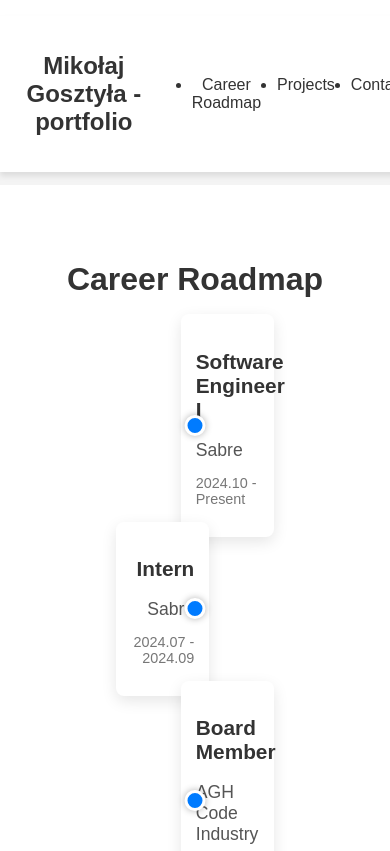
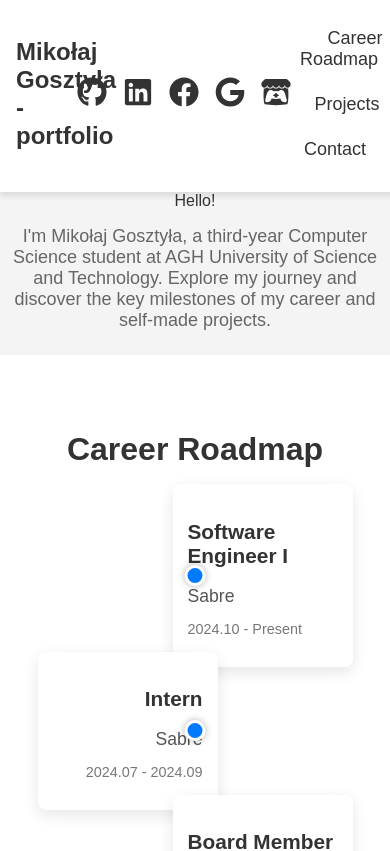
Before and after one commit to Mikosztyla/Mikosztyla.github.io, a React (Create React App) app: page / in a window 390 px wide. Shown: the top 851 px of the page. Built offline with nearby package versions, Linux system fonts and the light colour scheme.

Commit message:
Finishing touches

```diff
--- a/src/Portfolio.css
+++ b/src/Portfolio.css
@@ -15,6 +15,7 @@ body::-webkit-scrollbar {
 
 .portfolio-container {
     font-family: Arial, sans-serif;
+    margin: 0;
     color: #333;
 }
 
@@ -28,30 +29,70 @@ body::-webkit-scrollbar {
     justify-content: space-between;
     align-items: center;
     z-index: 10;
+    margin-top: -20px;
 }
 
 .nav-title {
     font-size: 1.5rem;
     font-weight: bold;
+    width: 33%;
+    text-align: left;
 }
 
 .nav-links {
     display: flex;
-    gap: 16px;
+    gap: 24px;
+    align-items: center;
+    flex-direction: row;
+    justify-content: right;
+    list-style-type: none;
+    width: 33%;
 }
 
 .nav-link {
     text-decoration: none;
     color: #333;
-    transition: color 0.3s;
+    font-weight: 500;
+    font-size: 1.125rem;
+    border-radius: 8px;
+    padding: 8px 16px;
+    transition: all 0.3s ease;
+}
+
+.nav-links .nav-link svg {
+    vertical-align: middle;
+}
+
+.nav-links li:last-child {
+    margin-right: 24px;
+}
+
+.nav-icons {
+    display: flex;
+    align-self: center;
+    justify-content: center;
+    gap: 16px;
+    width: 33%;
+}
+
+.nav-icon {
+    color: #333;
+    transition: color 0.3s, transform 0.2s;
+}
+
+.nav-icon:hover {
+    color: #3498db;
+    transform: scale(1.1);
 }
 
 .nav-link:hover {
-    color: #3498db;
+    background-color: #3498db;
+    color: white;
+    transform: scale(1.05);
 }
-
 .hero-header {
     margin-top: 16px;
+    padding-top: 100px;
     height: 20vh;
     display: flex;
     flex-direction: column;
@@ -126,15 +167,19 @@ body::-webkit-scrollbar {
     overflow: hidden;
 }
 
-.project-card::before {
-    content: "";
+.project-image {
     position: absolute;
     top: 0;
     left: 0;
     width: 100%;
     height: 100%;
-    background: rgba(0, 0, 0, 0);
-    z-index: 0;
+    object-fit: cover;
+    z-index: -1;
+    transition: filter 0.3s ease-in-out;
+}
+
+.project-card:hover .project-image{
+    filter: brightness(0.5);
 }
 
 .project-card:hover::before {
@@ -168,7 +213,7 @@ body::-webkit-scrollbar {
 
 .roadmap-container {
     position: relative;
-    width: 45%;
+    width: 50%;
     margin: 0 auto;
 }
 
@@ -187,6 +232,7 @@ body::-webkit-scrollbar {
     display: flex;
     align-items: center;
     margin-bottom: -15px;
+    width: 100%;
 }
 
 .roadmap-item.left {
@@ -216,6 +262,7 @@ body::-webkit-scrollbar {
     border-radius: 8px;
     box-shadow: 0 5px 15px rgba(0, 0, 0, 0.1);
     width: 40%;
+    min-width: 150px;
 }
 
 .job-title {
@@ -234,3 +281,23 @@ body::-webkit-scrollbar {
     font-size: 0.9rem;
     color: #777;
 }
+
+.align-left {
+    text-align: left;
+}
+
+@media (max-width: 800px) {
+    .nav-links {
+        flex-direction: column;
+    }
+
+    .hero-header {
+        padding-top: 170px;
+    }
+
+    .roadmap-container {
+        position: relative;
+        width: 90%;
+        margin: 0 auto;
+    }
+}
--- a/src/Portfolio.js
+++ b/src/Portfolio.js
@@ -1,5 +1,6 @@
 import React from 'react';
 import './Portfolio.css';
+import { FaGithub, FaLinkedin, FaFacebook, FaGoogle, FaItchIo } from 'react-icons/fa';
 import Roadmap from './RoadMap';
 
 const Portfolio = ({ openProjectDetail }) => {
@@ -7,6 +8,28 @@ const Portfolio = ({ openProjectDetail }) => {
         <div className="portfolio-container">
             <nav className="nav-bar">
                 <h1 className="nav-title">Mikołaj Gosztyła - portfolio</h1>
+                <div className="nav-icons">
+                    <a href={"https://github.com/Mikosztyla"} target="_blank" rel="noopener noreferrer"
+                       className="nav-icon">
+                        <FaGithub size={30}/>
+                    </a>
+                    <a href={"https://www.linkedin.com/in/mikosztyla"} target="_blank" rel="noopener noreferrer"
+                       className="nav-icon">
+                        <FaLinkedin size={30}/>
+                    </a>
+                    <a href={"https://www.facebook.com/Mikosztyla"} target="_blank" rel="noopener noreferrer"
+                       className="nav-icon">
+                        <FaFacebook size={30}/>
+                    </a>
+                    <a href={"mailto:mikosztyla@gmail.com"} target="_blank" rel="noopener noreferrer"
+                       className="nav-icon">
+                        <FaGoogle size={30}/>
+                    </a>
+                    <a href={"https://bulba1265.itch.io/"} target="_blank" rel="noopener noreferrer"
+                       className="nav-icon">
+                        <FaItchIo size={30}/>
+                    </a>
+                </div>
                 <ul className="nav-links">
                     <li><a href="#roadmap" className="nav-link">Career Roadmap</a></li>
                     <li><a href="#projects" className="nav-link">Projects</a></li>
@@ -16,46 +39,57 @@ const Portfolio = ({ openProjectDetail }) => {
 
             <header className="hero-header">
                 Hello!
-                <p className="hero-description">I'm Mikołaj Gosztyła, a third-year Computer Science student at AGH University of Science and Technology. Explore my journey and discover the key milestones of my career and self-made projects.</p>
+                <p className="hero-description">I'm Mikołaj Gosztyła, a third-year Computer Science student at AGH
+                    University of Science and Technology. Explore my journey and discover the key milestones of my
+                    career and self-made projects.</p>
             </header>
 
-            {/* <section id="about" className="about-section">
-                <h2 className="section-title">About Me</h2>
-                <p className="about-description">Hello</p>
-            </section> */}
-
-            <Roadmap />
+            <Roadmap/>
 
             <section id="projects" className="projects-section">
-                <h2 className="section-title">My Projects</h2>
+                <h2 className="section-title">My Games</h2>
                 <div className="projects-grid">
-                    <div className="project-card" onClick={() => openProjectDetail('czasoport')} style={{ backgroundImage: `url(/images/czasoport.png)` }}>
+                    <div className="project-card" onClick={() => openProjectDetail('czasoport')}>
+                        <img className="project-image" src={"/images/czasoport.png"} alt={"czasoport"}/>
                         <h3 className="project-title">Czasoport</h3>
                         <p className="project-description">2D Future Fantasy Adventure and Puzzle game</p>
                     </div>
+                    <div className="project-card" onClick={() => openProjectDetail('thiefGame')}>
+                        <img className="project-image" src={"/images/TheftGame.png"} alt={"Thief Game"}/>
+                        <h3 className="project-title">Thief Game</h3>
+                        <p className="project-description">Will you manage to steal "Mona Lisa"?</p>
+                    </div>
+                    <div className="project-card" onClick={() => openProjectDetail('gears')}>
+                        <img className="project-image" src={"/images/trybiki.png"} alt={"Trycon"}/>
+                        <h3 className="project-title">Trycon</h3>
+                        <p className="project-description">2D platformer game vampire-survivor like</p>
+                    </div>
+                    <div className="project-card" onClick={() => openProjectDetail('lemurs')}>
+                        <img className="project-image" src={"/images/lemury.png"} alt={"Lemuringo"}/>
+                        <h3 className="project-title">Lemuringo</h3>
+                        <p className="project-description">A 2D top-down educational, writing game developed during
+                            HackYeah 2024</p>
+                    </div>
                     <div className="project-card" onClick={() => openProjectDetail('castle')}>
+                        <img className="project-image" src={"/images/zamek.png"} alt={"castle"}/>
                         <h3 className="project-title">Castle</h3>
                         <p className="project-description">Mobile app for kids to encourage active sightseeing</p>
                     </div>
-                    <div className="project-card" onClick={() => openProjectDetail('thiefGame')} style={{ backgroundImage: `url(/images/TheftGame.png)` }}>
-                        <h3 className="project-title">Thief Game</h3>
-                        <p className="project-description">Will you manage to steal MonaLisa?</p>
-                    </div>
+                </div>
+            </section>
+
+            <section id="projects-other" className="projects-section">
+                <h2 className="section-title">Other Projects</h2>
+                <div className="projects-grid">
                     <div className="project-card" onClick={() => openProjectDetail('bridgeAnim')}>
+                        <img className="project-image" src={"/images/most.png"} alt={"Bridge animation"}/>
                         <h3 className="project-title">Bridge animation</h3>
                         <p className="project-description">Animation of walking bridge</p>
                     </div>
-                    <div className="project-card" onClick={() => openProjectDetail('cubeSolver')} style={{ backgroundImage: `url(/images/CubeSolver.png)` }}>
+                    <div className="project-card" onClick={() => openProjectDetail('cubeSolver')}>
+                        <img className="project-image" src={"/images/CubeSolver.png"} alt={"Rubik's cube solver"}/>
                         <h3 className="project-title">Rubik's cube solver</h3>
                         <p className="project-description">3D Rubik's cube simulation with solver (LBL method)</p>
-                    </div>
-                    <div className="project-card" onClick={() => openProjectDetail('gears')} style={{ backgroundImage: `url(/images/trybiki.png)` }}>
-                        <h3 className="project-title">Trycon</h3>
-                        <p className="project-description">2D platformer game vampire-survivor like</p>
-                    </div>
-                    <div className="project-card" onClick={() => openProjectDetail('lemurs')} style={{ backgroundImage: `url(/images/lemury.png)` }}>
-                        <h3 className="project-title">Lemuringo</h3>
-                        <p className="project-description">A 2D top-down educational, writing game developed during HackYeah 2024</p>
                     </div>
                 </div>
             </section>
@@ -63,6 +97,22 @@ const Portfolio = ({ openProjectDetail }) => {
             <section id="contact" className="contact-section">
                 <h2 className="section-title">Contact</h2>
                 <p className="contact-description">Feel free to reach out via email or social media.</p>
+                <a href={"https://github.com/Mikosztyla"} target="_blank" rel="noopener noreferrer"
+                   className="project-link">
+                    <FaGithub size={30}/>
+                </a>
+                <a href={"www.linkedin.com/in/mikosztyla"} target="_blank" rel="noopener noreferrer"
+                   className="project-link">
+                    <FaLinkedin size={30}/>
+                </a>
+                <a href={"https://www.facebook.com/Mikosztyla"} target="_blank" rel="noopener noreferrer"
+                   className="project-link">
+                    <FaFacebook size={30}/>
+                </a>
+                <a href={"mailto:mikosztyla@gmail.com"} target="_blank" rel="noopener noreferrer"
+                   className="project-link">
+                    <FaGoogle size={30}/>
+                </a>
             </section>
         </div>
     );
--- a/src/ProjectDetail.js
+++ b/src/ProjectDetail.js
@@ -11,7 +11,8 @@ const ProjectDetail = ({ projectId, closeProjectDetail }) => {
             github: 'https://github.com/Mikosztyla/czasoport',
             youtube: 'https://youtu.be/YTEHO9jmnjw',
             itch: 'https://bulba1265.itch.io/czasoport',
-            responsibilities: 'In this project i did:\n- all the UI animations (time changing animation, item picking, etc)\n- player movement (with blend tree in Unity)\n- implementation of more then 50% of all the puzzles in the game'
+            responsibilities: 'In this project i did:\n- all the UI animations (time changing animation, item picking, etc)\n- player movement (with blend tree in Unity)\n- implementation of more then 50% of all the puzzles in the game',
+            showcase: null
         },
         castle: {
             title: 'Project "Castle"',
@@ -20,52 +21,58 @@ const ProjectDetail = ({ projectId, closeProjectDetail }) => {
             github: null,
             youtube: null,
             itch: null,
-            responsibilities: 'In this project i did:\n- all the UI main screen animations\n- 3d procedural terrain generation'
+            responsibilities: 'In this project i did:\n- all the UI main screen animations\n- 3d procedural terrain generation',
+            showcase: null
         },
         thiefGame: {
-            title: 'Thief game',
-            description: 'A description for project 3.',
+            title: 'Thief Game',
+            description: 'This is my first finished project. As a thief, your goal is to still "Mona Lisa" but it has a little twist at the end... It\' also an educational game, where you can get to know some paintings in the museum, that you want to rob.',
             images: [],
-            github: 'https://github.com/your-username/project3',
-            youtube: null,
+            github: null,
+            youtube: 'https://youtu.be/bbnjuUQ-Wy4',
             itch: null,
-            responsibilities: 'In this project i did:\n- guards movement\n- background animations\n- player animations'
+            responsibilities: 'In this project i did:\n- guards movement\n- player animations',
+            showcase: 'https://youtu.be/81JqwqenrBw'
         },
         bridgeAnim: {
             title: 'Brige animation',
-            description: 'A time tracking app for personal productivity.',
+            description: 'As for the university project my friend and I created a key frame animation of the bridge in python for the 3D bridge model. We were working in the Maya software.',
             images: [],
             github: null,
             youtube: 'https://youtu.be/rxFoa_v7JbY',
             itch: null,
-            responsibilities: ''
+            responsibilities: 'In this project I did:\n - key frame based walking animation',
+            showcase: 'https://youtu.be/rxFoa_v7JbY'
         },
         cubeSolver: {
             title: 'Rubik\'s cube solver',
             description: '3D representation of Rubik\'s cube is renderend without any external libraries. It uses matrix additions and multiplications to render the cube in perspective and enable rotating it. Additionaly, a solver, that return sequences of moves (written in official notation) to perform in order to solve the cube.',
             images: [],
             github: 'https://github.com/Mikosztyla/CubeSolver',
-            youtube: null,
+            youtube: 'https://youtu.be/C1gxVrBb6Ho',
             itch: null,
-            responsibilities: 'This project was developed only by me.'
+            responsibilities: 'This project was developed only by myself.',
+            showcase: null
         },
         gears: {
-            title: '"Trycon"',
+            title: 'Trycon',
             description: 'This 2D platformer vampire-survivor like game was developed during 24h GameJam. The theme of the event was "Trybiki". As a team of 3 developers and 2 graphic designer we craeted a game, where gears are the essential amunition and also your currency. You have to updrade your base (rotate it 180 degrees), before the enemies get you, in order to win.',
             images: [],
-            github: null,
-            youtube: null,
+            github: 'https://github.com/Mikosztyla/immerse-trybiki',
+            youtube: 'https://youtu.be/-Kd6_FO9Kuw',
             itch: null,
-            responsibilities: 'In this project i did:\n'
+            responsibilities: 'In this project i did:\n - modular shop\n - player blend tree animations\n - background animations',
+            showcase: 'https://youtu.be/FYZvwRLlRNU'
         },
         lemurs: {
             title: 'Lemuringo',
-            description: 'A time tracking app for personal productivity.',
+            description: 'A 2D top-down educational game that combines writing and language learning. By utilizing a free, open-source dictionary API, we created an interactive platform where users can learn new words in their chosen language. The game allows players to create their own flashcards and test their knowledge in a fun and engaging way.',
             images: [],
             github: 'https://github.com/Mikosztyla/Lemuringo',
             youtube: 'https://youtu.be/_RzD-e05kFg',
             itch: null,
-            responsibilities: ''
+            responsibilities: 'In this project I did:\n- writing animation\n- boss attacks and animation\n- level selection\n- UI animations',
+            showcase: null
         },
     };
 
@@ -106,6 +113,13 @@ const ProjectDetail = ({ projectId, closeProjectDetail }) => {
                 <h2 className="project-title">{project.title}</h2>
                 <p className="project-description">{project.description}</p>
                 <p className="project-responsibilities">{project.responsibilities}</p>
+                {project.showcase && (
+                    <div className="youtube-link align-left">
+                        <a href={project.showcase} target="_blank" rel="noopener noreferrer" className="project-link">
+                            <FaYoutube size={30} />
+                        </a>
+                    </div>
+                )}
                 <div className="project-images">
                     {project.images.map((img, index) => (
                         <img key={index} src={img} alt={`${project.title} ${index + 1}`} className="project-image" />
```
Also changed, not shown: src/ProjectDetail.css (+9 -14 lines).
